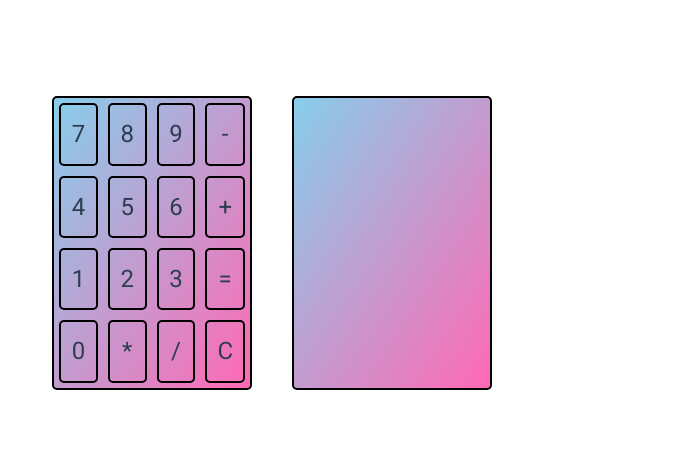
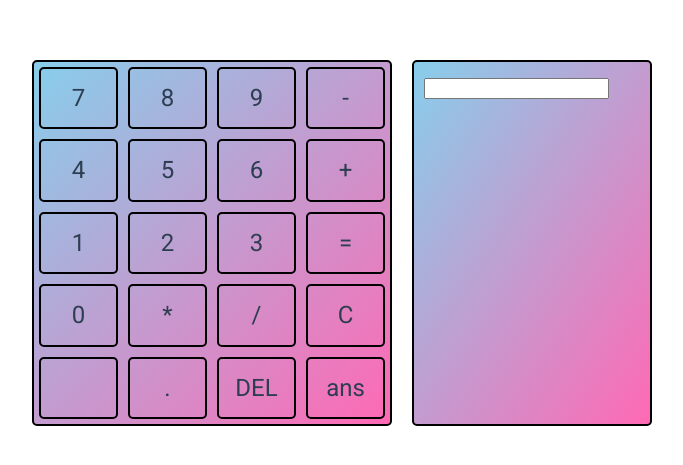
Before and after one commit to EmilJohns1/vue-test, a Vue app: page / in a window 1280 px wide. Shown: the part 157-622 px from the top of the page, without its empty margins (32-715 px from the left). Built offline with nearby package versions, Linux system fonts and the light colour scheme.

Commit message:
calculator works as it should

```diff
--- a/src/components/Calculator.vue
+++ b/src/components/Calculator.vue
@@ -1,5 +1,5 @@
 <template>
-    <div class="calculator-container">
+    <div class="calculator-container" @keydown="handleKeyPress" tabindex="0">
       <div id="calculator" class="grid">
         <div class="grid-square" @click="handleButtonClick('7')">7</div>
         <div class="grid-square" @click="handleButtonClick('8')">8</div>
@@ -17,10 +17,17 @@
         <div class="grid-square" @click="handleButtonClick('*')">*</div>
         <div class="grid-square" @click="handleButtonClick('/')">/</div>
         <div class="grid-square" @click="handleButtonClick('C')">C</div>
+        <div class="grid-square"></div>
+        <div class="grid-square" @click="handleButtonClick('.')">.</div>
+        <div class="grid-square" @click="handleButtonClick('DEL')">DEL</div>
+        <div class="grid-square" @click="handleButtonClick('ans')">ans</div>
       </div>
 
       <div id="output-area" class="output-area">
-        {{ expression }}
+      <div class="current-expression">
+        <input type="text" v-model="expression" readonly/>
+      </div>
+
       <div v-for="(answer, index) in reversedAnswers" :key="index" class="previous-answer">
         {{ answer }}
         <div class="answer-line"></div>
@@ -42,21 +49,53 @@
       };
     },
     methods: {
+        pushAnswer() {
+            if (this.answers.length < 5) {
+              this.answers.push(this.expression);
+              this.expression = "";
+            } else {
+              this.answers.shift();
+              this.answers.push(this.expression);
+              this.expression = "";
+            }
+        },
         handleButtonClick(value) {
             if (value === 'C') {
                 this.expression = '';
                 return;
-            } else if (value === '=') {
+            } else if (value === 'DEL') {
+                let temp = this.expression.substring(0, this.expression.length - 1);
+                this.expression = temp;
+                console.log(this.expression);
+                return;
+            } else if (value === 'ans') {
+              if (this.answers.length === 0) {
+                return;
+              } else {
+                // Extract the result from the last answer
+                const lastAnswer = this.answers[this.answers.length - 1];
+                const resultIndex = lastAnswer.lastIndexOf('=') + 1;
+                const result = lastAnswer.slice(resultIndex).trim();
+
+                // Append the result to the current expression
+                this.expression += result;
+
+                return;
+              }
+              }
+            else if (value === '=') {
+                if (this.expression === "") {
+                    return;
+                }
                 try {
                     console.log(this.expression.toString().slice(-2));
                     if (this.expression.toString().slice(-2) === "/0") {
                         this.expression = "undefined";
-                        this.answers.push(this.expression);
-                        this.expression = "";
+                        pushAnswer();
                     } else {
                     const result = math.evaluate(this.expression).toString();
-                    this.answers.push(this.expression + ' = ' + result);
-                    this.expression = "";
+                    this.expression=(this.expression + ' = ' + result);
+                    this.pushAnswer();
                     }
                 } catch (error) {
                     this.expression = "undefined";
@@ -66,9 +105,42 @@
             } else {
                 this.expression += value;
             }
+        },
+          handleKeyPress(event) {
+          const key = event.key;
+          console.log(key);
+
+          if (key === "Backspace") {
+            event.preventDefault(); // Prevent the default behavior of the key event
+            this.handleButtonClick("DEL");
+          }
+
+          // Allow only specific keys
+          if (/[\d*\/\b\s=.,+\-]/.test(key) || event.keyCode === 13) {
+            event.preventDefault(); // Prevent the default behavior of the key event
+
+            if (key === "=" || event.keyCode === 13) {
+              this.handleButtonClick("=");
+            } else if (key === "Backspace" || event.keyCode === 8) {
+              this.handleButtonClick("DEL");
+            } else if (key === "C") {
+              this.handleButtonClick('C');
+            }
+            else {
+              if (this.expression.length < 17) {
+                if (key === ",") {
+                  this.handleButtonClick(".");
+              } else
+                this.handleButtonClick(key);
+              } else {
+                return;
+              }
+            }
           }
           },
+    },
     computed: {
+
       reversedAnswers() {
         return this.answers.slice().reverse();
       },
@@ -77,19 +149,14 @@
   </script>
 
   <style scoped>
-  .calculator-container {
-    display: flex;
-    justify-content: space-between;
-  }
-
 #calculator {
   display: grid;
   grid-template-columns: repeat(4, 1fr);
-    grid-template-rows: repeat(4, 1fr);
+  grid-template-rows: repeat(5, 1fr); /* Adjusted the number of rows to 5 */
   gap: 10px;
   border: 2px solid #000;
-    width: 200px;
-    margin: 20px;
+  width: 360px; /* Adjusted the width to accommodate the additional row */
+  margin: 20px auto; /* Center the calculator horizontally */
   padding: 5px;
   border-radius: 5px;
   background: linear-gradient(to bottom right, #87CEEB, #FF69B4);
@@ -108,14 +175,24 @@
 }
 
 #output-area {
-    width: 200px;
-    margin: 20px;
+  width: 240px; /* Match the calculator width */
+  margin: 20px auto; /* Center the output area horizontally */
   padding: 10px;
   border: 2px solid #000;
   border-radius: 5px;
   background: linear-gradient(to bottom right, #87CEEB, #FF69B4);
   font-family: "Roboto", "Helvetica", "Arial", sans-serif;
   font-size: 1.2rem;
+}
+
+.calculator-container {
+  display: flex;
+  justify-content: center; /* Center the calculator container horizontally */
+  gap: 20px;
+}
+
+.calculator-container:focus {
+    outline: none;
 }
 
   .previous-answer {
```
Also changed, not shown: package.json (line endings or trailing spaces). Lines whose indentation alone changed are shown as unchanged.
